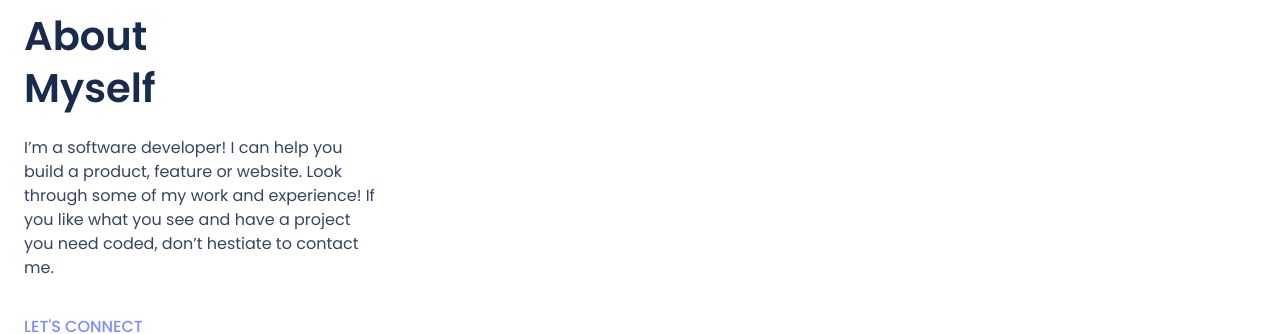
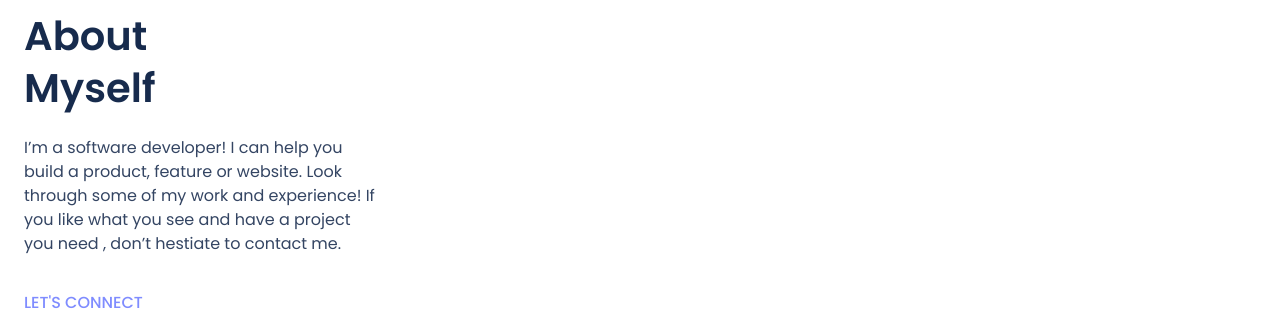
Before and after one commit to hafedEfheij/mobile-first, a website: page index.html in a window 1280 px wide. Shown: the part 3500-3834 px from the top of the page. Drawn offline with Linux system fonts and the light colour scheme.

Commit message:
solving linters

```diff
--- a/index.html
+++ b/index.html
@@ -223,7 +223,7 @@
           <p class="text">
             I’m a software developer! I can help you build a product, feature or
             website. Look through some of my work and experience! If you like
-            what you see and have a project you need coded, don’t hestiate to
+            what you see and have a project you need , don’t hestiate to
             contact me.
           </p>
         </li>
```
